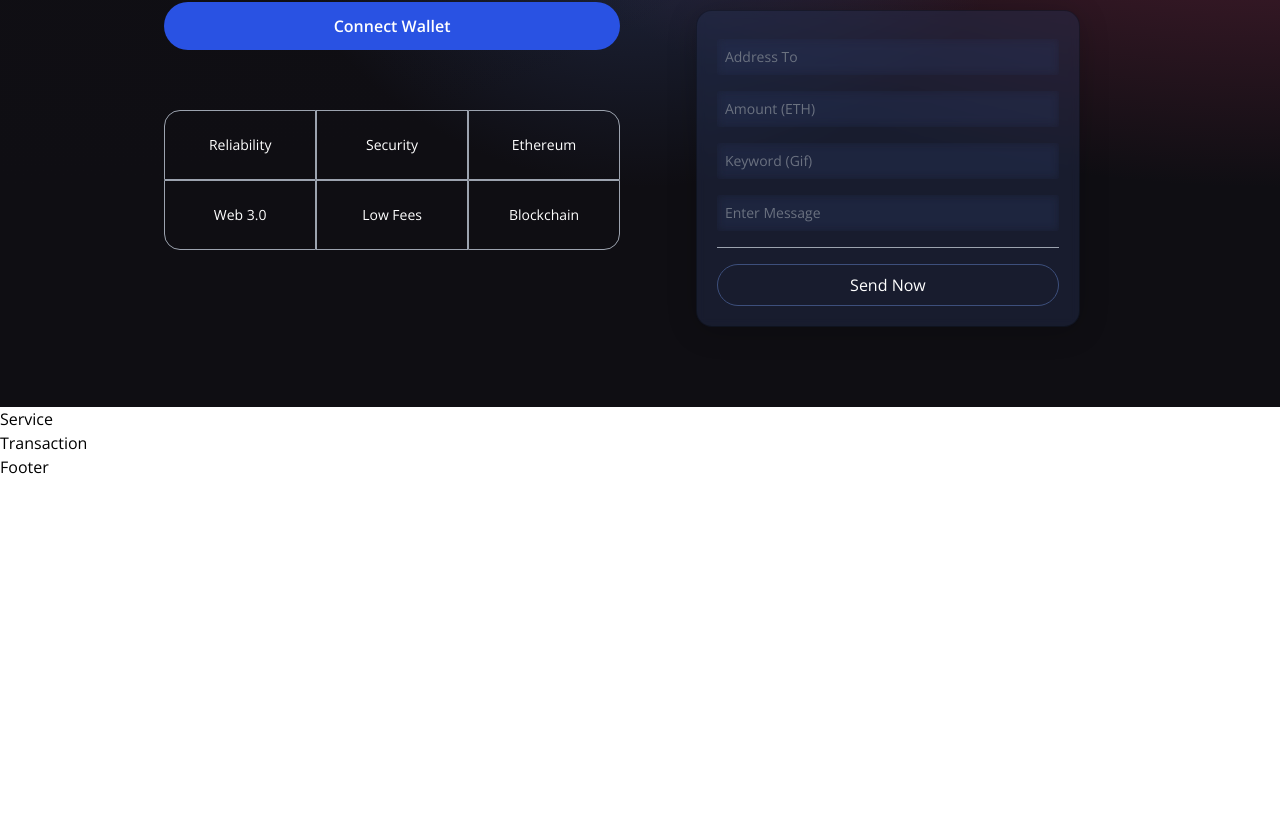
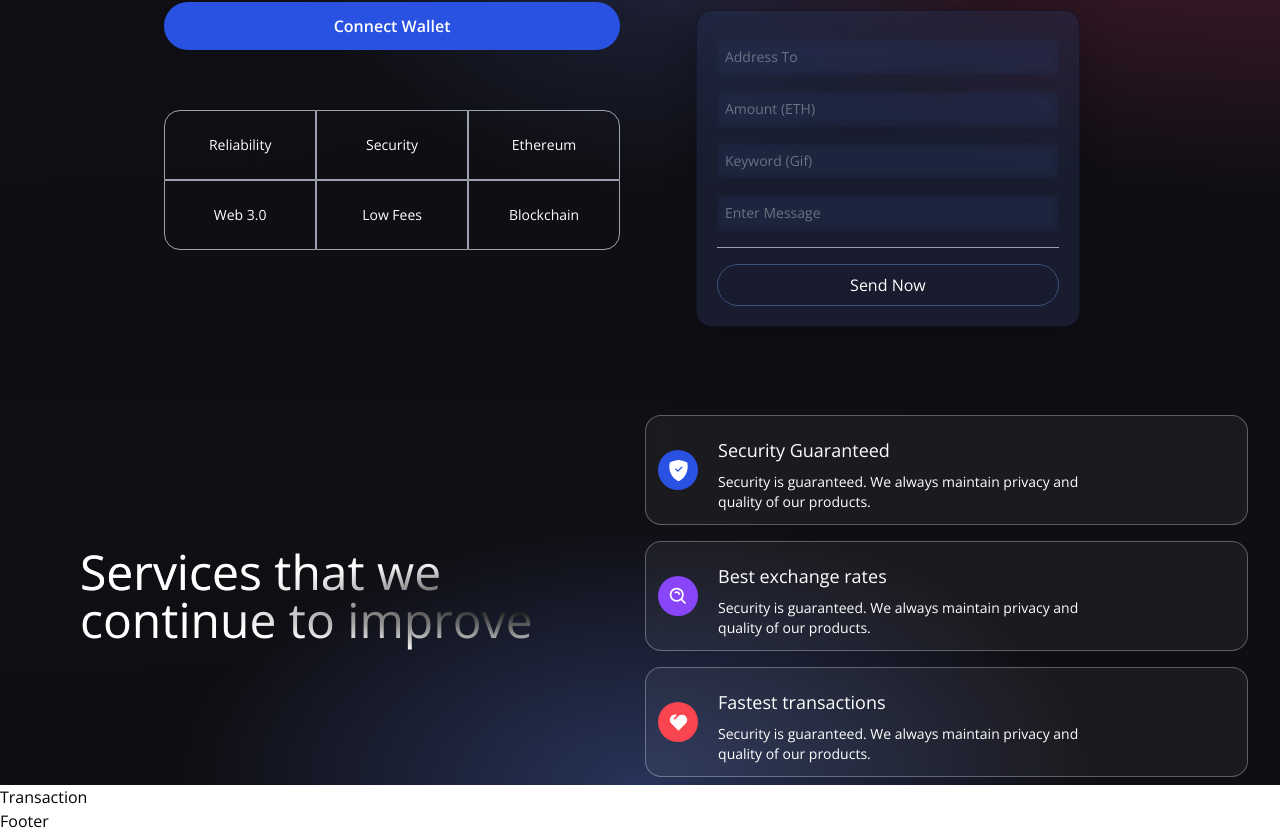
Before and after one commit to IsekaiGuy/Crypt, a React (Vite) app in the folder client/: page / in a window 1280 px wide. Shown: the part 342-1175 px from the top of the page. Before the commit the page ends 821 px from the top, so only its background shows below. Built offline with nearby package versions, Linux system fonts and the light colour scheme.

Commit message:
Service component added

```diff
--- a/client/src/components/Services.tsx
+++ b/client/src/components/Services.tsx
@@ -1,5 +1,63 @@
+import {BsShieldFillCheck} from "react-icons/bs";
+import {BiSearchAlt} from "react-icons/bi";
+import {RiHeart2Fill} from "react-icons/ri";
+import {ReactElement} from "react";
+
+interface IServiceCard {
+    color: string,
+    title: string,
+    subtitle: string,
+    icon: ReactElement
+}
+
+const ServiceCard = ({color, title, subtitle, icon}: IServiceCard) => (
+    <div className='flex flex-row justify-start items-center white-glassmorphism p-3 m-2 cursor-pointer hover:shadow-xl'>
+        <div className={`w-10 h-10 rounded-full flex justify-center items-center ${color}`}>
+            {icon}
+        </div>
+        <div className='ml-5 flex flex-col flex-1'>
+            <h3 className='mt-2 text-white text-lg'>
+                {title}
+            </h3>
+            <p className='mt-2 text-white text-sm md:w-9/12'>
+                {subtitle}
+            </p>
+        </div>
+    </div>
+)
+
 const Services = () => {
-    return <div>Service</div>
+    return (<div className='flex flex-col md:flex-row w-full justify-center items-center gradient-bg-services'>
+        <div className='flex mf:flex-row flex-col items-center justify-between md:p-20 py-12 px-4'>
+            <div className="flex-1 flex flex-col justify-start items-start">
+                <h1 className='text-white text-3xl sm:text-5xl py-2 text-gradient'>
+                    Services that we
+                    <br/>
+                    continue to improve
+                </h1>
+            </div>
+        </div>
+        <div className='flex-1 flex flex-col justify-start items-center'>
+            <ServiceCard
+                color='bg-[#2952E3]'
+                title='Security Guaranteed'
+                icon={<BsShieldFillCheck fontSize={21} className='text-white'/>}
+                subtitle='Security is guaranteed. We always maintain privacy and quality of our products.'
+            />
+            <ServiceCard
+                color='bg-[#8945F8]'
+                title='Best exchange rates'
+                icon={<BiSearchAlt fontSize={21} className='text-white'/>}
+                subtitle='Security is guaranteed. We always maintain privacy and quality of our products.'
+            />
+            <ServiceCard
+                color='bg-[#F84550]'
+                title='Fastest transactions'
+                icon={<RiHeart2Fill fontSize={21} className='text-white'/>}
+                subtitle='Security is guaranteed. We always maintain privacy and quality of our products.'
+            />
+        </div>
+    </div>)
 }
 
 export default Services;
--- a/client/src/context/TransactionContext.tsx
+++ b/client/src/context/TransactionContext.tsx
@@ -25,13 +25,21 @@
     const [isLoading, setIsLoading] = useState(false);
     const [transactionCount, setTransactionCount] = useState(localStorage.getItem('transactionCount'));
 
+    const clearForm = () => {
+        setFormData({
+            addressTo: '',
+            amount: '',
+            keyword: '',
+            message: ''
+        })
+    }
+
     const handleChange = (e:ChangeEvent<HTMLInputElement>, name:string) => {
         setFormData((prevState) => ({
           ...prevState,
           [name]: e.target.value
         }))
-    }
-
+    };
     const checkIfWalletIsConnected = async () => {
        try {
            if(!ethereum) return alert('Please, install Metamask!');
@@ -89,6 +97,7 @@
             await transactionHash.wait();
 
             setIsLoading(false);
+            clearForm();
 
             const transactionCount = await transactionContract.getTransactionCount();
             setTransactionCount(transactionCount.toNumber());
```
